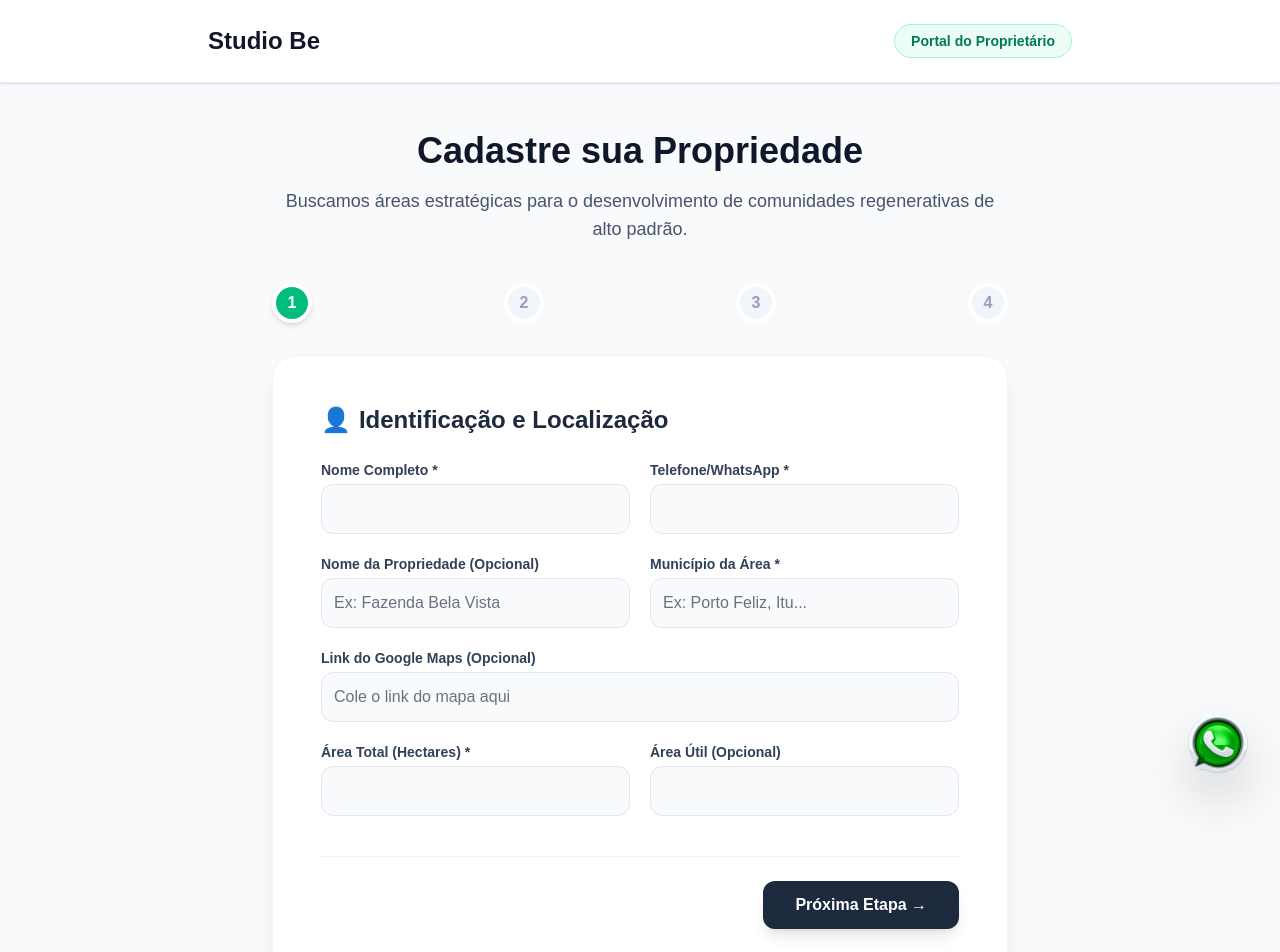
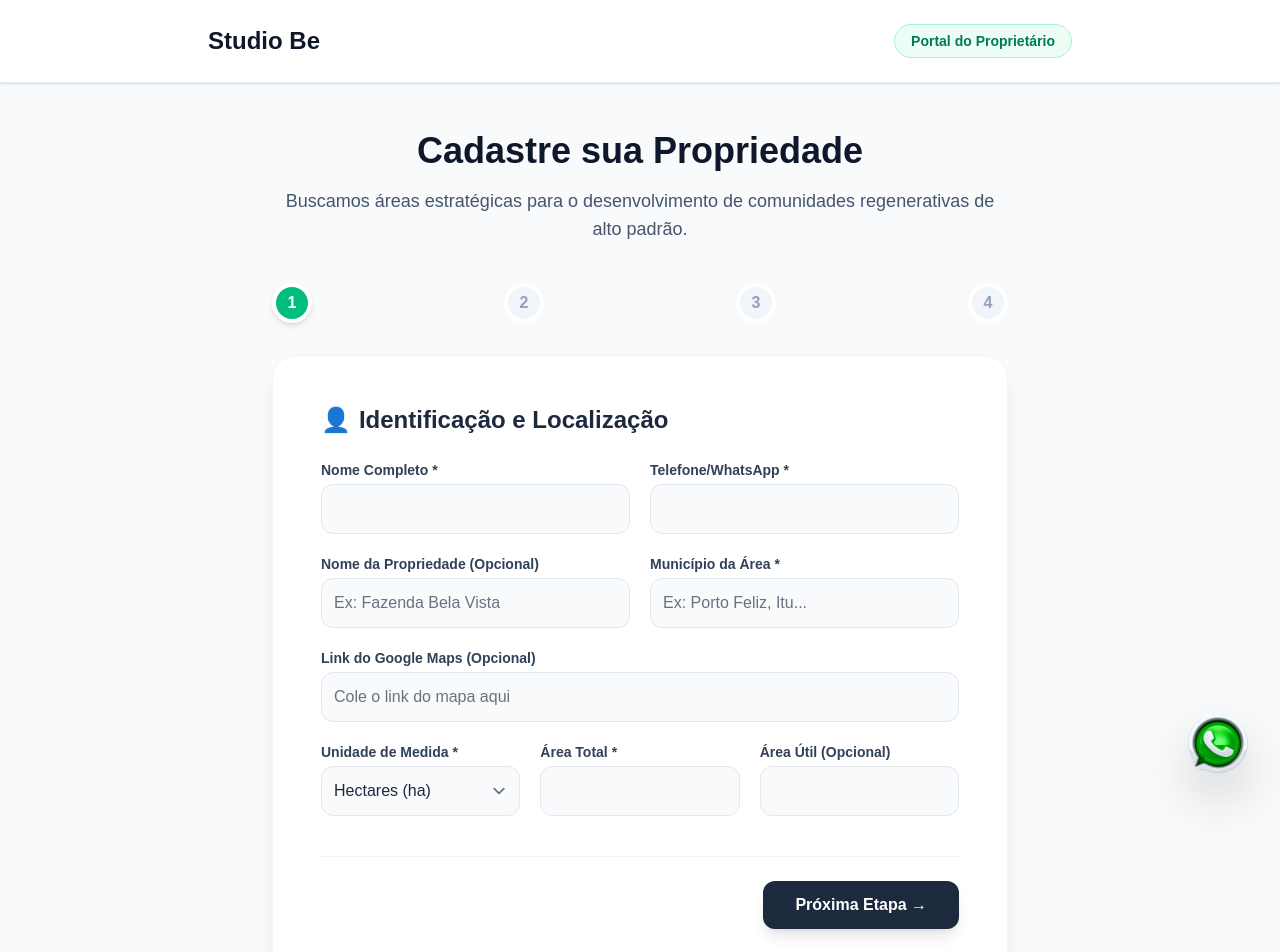
Before and after one commit to AdautoRizzi/studiobecohousing, a Next.js app: page /proprietarios in a window 1280 px wide. Shown: the top 952 px of the page. Built offline with nearby package versions, Linux system fonts and the light colour scheme; a web font is replaced by a local one.

Commit message:
feat: allow landowner to choose area unit and auto-convert to hectares

```diff
--- a/src/app/proprietarios/page.tsx
+++ b/src/app/proprietarios/page.tsx
@@ -11,7 +11,7 @@ export default function ProprietariosWizardPage() {
     const [formData, setFormData] = useState({
         // Step 1: Identificação
         property_name: '', owner_name: '', owner_phone: '', owner_email: '', preferred_contact: 'WhatsApp',
-        location_city: '', maps_link: '', coordinates: '', area_hectares: '', useful_area: '',
+        location_city: '', maps_link: '', coordinates: '', area_hectares: '', useful_area: '', area_unit: 'Hectares (ha)',
 
         // Step 2: Comercial & Documental
         estimated_price: '', price_per_hectare: '',
@@ -60,10 +60,25 @@ export default function ProprietariosWizardPage() {
             const payload = { ...formData };
             if (payload.forest_area === '') delete payload.forest_area;
 
+            // Converter a área para Hectares internamente para a calculadora funcionar
+            let multiplier = 1;
+            if (payload.area_unit === 'Alqueires Paulistas') multiplier = 2.42;
+            if (payload.area_unit === 'Alqueires Mineiros') multiplier = 4.84;
+            if (payload.area_unit === 'Metros Quadrados (m²)') multiplier = 0.0001;
+
+            const finalAreaHectares = (Number(formData.area_hectares) || 0) * multiplier;
+            const finalUsefulArea = (Number(formData.useful_area) || 0) * multiplier;
+
+            // Registrar a info original no Pitch para o CRM visualizar
+            const unitInfo = `\n\n[NOTA DO SISTEMA: Área informada originalmente como ${formData.area_hectares} ${formData.area_unit}. Convertido automaticamente para ${finalAreaHectares.toFixed(2)} Hectares pelo algoritmo]`;
+            const finalPitch = (payload.owner_pitch || '') + unitInfo;
+            delete payload.area_unit; // Não temos essa coluna no Supabase ainda
+
             const { error } = await supabase.from('territories').insert([{
                 ...payload,
-                area_hectares: Number(formData.area_hectares) || 0,
-                useful_area: Number(formData.useful_area) || 0,
+                area_hectares: finalAreaHectares,
+                useful_area: finalUsefulArea,
+                owner_pitch: finalPitch,
                 price_per_hectare: Number(formData.price_per_hectare) || 0,
                 files_urls: fileUrls
             }]);
@@ -140,9 +155,18 @@ export default function ProprietariosWizardPage() {
                                     <div><label className="block text-sm font-bold text-slate-700 mb-1">Município da Área *</label><input required type="text" value={formData.location_city} placeholder="Ex: Itu, Porto Feliz..."  onChange={e => setFormData({...formData, location_city: e.target.value})} placeholder="Ex: Porto Feliz, Itu..." className="w-full p-3 bg-slate-50 border border-slate-200 rounded-xl focus:ring-2 focus:ring-emerald-500 outline-none" /></div>
                                 </div>
                                 <div><label className="block text-sm font-bold text-slate-700 mb-1">Link do Google Maps (Opcional)</label><input type="text" value={formData.maps_link} onChange={e => setFormData({...formData, maps_link: e.target.value})} placeholder="Cole o link do mapa aqui" className="w-full p-3 bg-slate-50 border border-slate-200 rounded-xl focus:ring-2 focus:ring-emerald-500 outline-none" /></div>
-                                <div className="grid grid-cols-1 md:grid-cols-2 gap-5">
-                                    <div><label className="block text-sm font-bold text-slate-700 mb-1">Área Total (Hectares) *</label><input required type="number" step="0.1" value={formData.area_hectares} onChange={e => setFormData({...formData, area_hectares: e.target.value})} className="w-full p-3 bg-slate-50 border border-slate-200 rounded-xl focus:ring-2 focus:ring-emerald-500 outline-none" /></div>
-                                    <div><label className="block text-sm font-bold text-slate-700 mb-1">Área Útil (Opcional)</label><input type="number" step="0.1" value={formData.useful_area} onChange={e => setFormData({...formData, useful_area: e.target.value})} className="w-full p-3 bg-slate-50 border border-slate-200 rounded-xl focus:ring-2 focus:ring-emerald-500 outline-none" /></div>
+                                <div className="grid grid-cols-1 md:grid-cols-3 gap-5">
+                                    <div>
+                                        <label className="block text-sm font-bold text-slate-700 mb-1">Unidade de Medida *</label>
+                                        <select value={formData.area_unit} onChange={e => setFormData({...formData, area_unit: e.target.value})} className="w-full p-3 bg-slate-50 border border-slate-200 rounded-xl focus:ring-2 focus:ring-emerald-500 outline-none">
+                                            <option value="Hectares (ha)">Hectares (ha)</option>
+                                            <option value="Alqueires Paulistas">Alqueires Paulistas (24.200 m²)</option>
+                                            <option value="Alqueires Mineiros">Alqueires Mineiros (48.400 m²)</option>
+                                            <option value="Metros Quadrados (m²)">Metros Quadrados (m²)</option>
+                                        </select>
+                                    </div>
+                                    <div><label className="block text-sm font-bold text-slate-700 mb-1">Área Total *</label><input required type="number" step="any" value={formData.area_hectares} onChange={e => setFormData({...formData, area_hectares: e.target.value})} className="w-full p-3 bg-slate-50 border border-slate-200 rounded-xl focus:ring-2 focus:ring-emerald-500 outline-none" /></div>
+                                    <div><label className="block text-sm font-bold text-slate-700 mb-1">Área Útil (Opcional)</label><input type="number" step="any" value={formData.useful_area} onChange={e => setFormData({...formData, useful_area: e.target.value})} className="w-full p-3 bg-slate-50 border border-slate-200 rounded-xl focus:ring-2 focus:ring-emerald-500 outline-none" /></div>
                                 </div>
                             </div>
                         </div>
```
